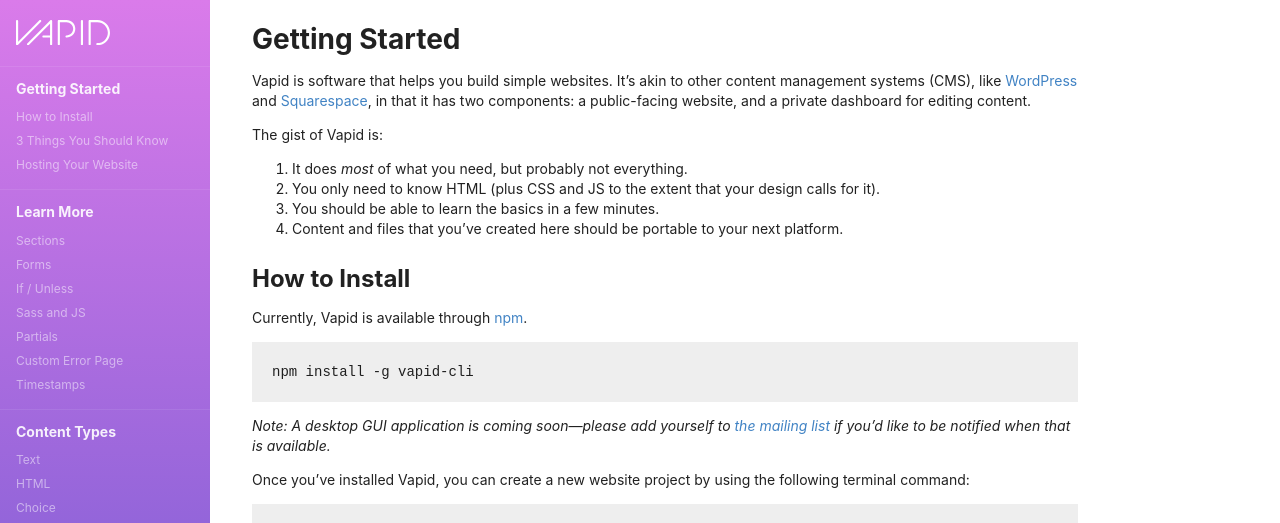
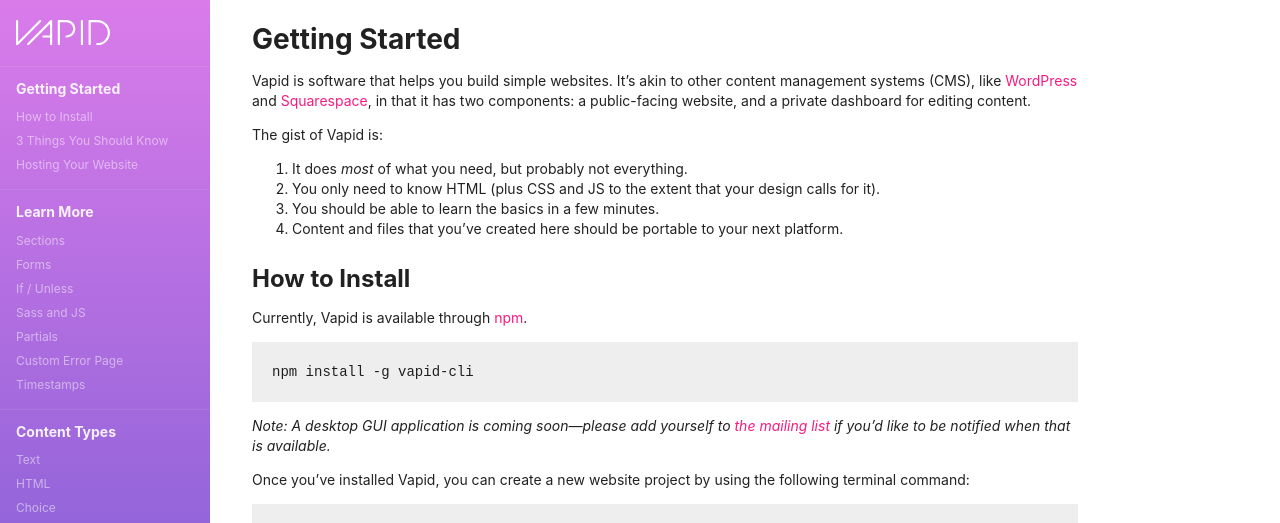
Before and after one commit to vapid/vapid-docs, a Jekyll site: the page built from index.md, in a window 1280 px wide. Shown: the top 523 px of the page. Built offline with Jekyll 4.4.1, drawn with Linux system fonts in a browser that asks for light colours; nearby versions of some CDN libraries.

Commit message:
Link color

```diff
--- a/stylesheets/main.scss
+++ b/stylesheets/main.scss
@@ -8,6 +8,15 @@
 @import "code";
 @import "table";
 @import "type";
+
+a {
+  color: #F71B81;
+
+  &:hover {
+    color: #F71B81;
+    text-decoration: underline;
+  }
+}
 
 .pusher {
   width: 100%;
@@ -26,7 +35,7 @@
 @include desktop {
   h2:target {
     position: relative;
-    color: #2185d0;
+    color: #F71B81;
 
     &:before {
       position: absolute;
```
